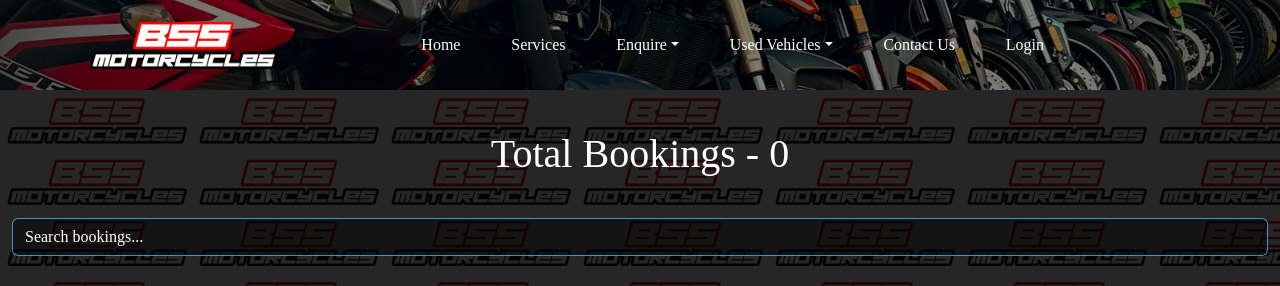
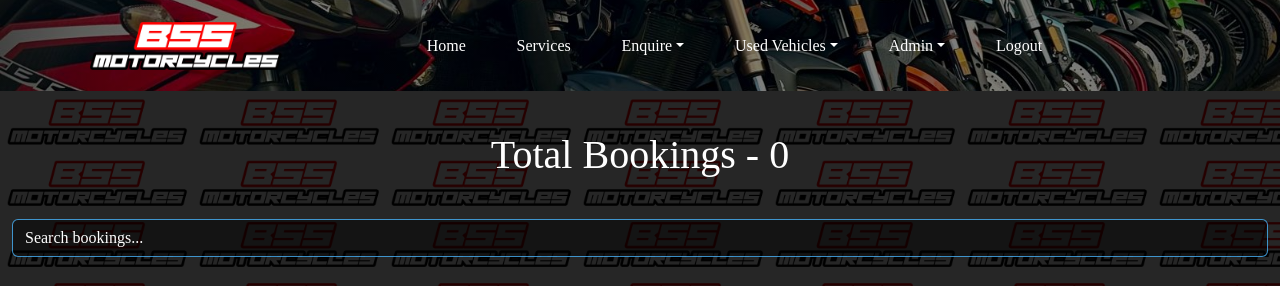
Before and after one commit to AshfaaqK/Bike-Safe-Storage, a Flask app: page /view-bookings in a window 1280 px wide. Shown: the top 286 px of the page. Run offline with Flask 3, Linux system fonts and the light colour scheme; some libraries are stand-ins or nearby versions.

Commit message:
fix: remove contact-us, login nav item, and authentication check for unlogged in user in mini-header as it is obsolete.

```diff
--- a/templates/mini-header.html
+++ b/templates/mini-header.html
@@ -55,18 +55,6 @@
                                         <li><a class="dropdown-item" href="#">Scooters</a></li>
                                     </ul>
                                 </li>
-
-                            {% if not current_user.is_authenticated: %}
-
-                                <li class="nav-item">
-                                    <a class="nav-link" href="#">Contact Us</a>
-                                </li>
-                                <li class="nav-item">
-                                    <a class="nav-link" href="{{ url_for('login') }}">Login</a>
-                                </li>
-
-                            {% else: %}
-
                                 <li class="nav-item dropdown">
                                     <a class="nav-link dropdown-toggle" data-bs-toggle="dropdown" aria-expanded="false">Admin</a>
                                     <ul class="dropdown-menu">
@@ -78,9 +66,6 @@
                                 <li class="nav-item">
                                     <a class="nav-link" href="{{ url_for('logout') }}">Logout</a>
                                 </li>
-
-                            {% endif %}
-
                             </ul>
                         </div>
                     </div>
```
